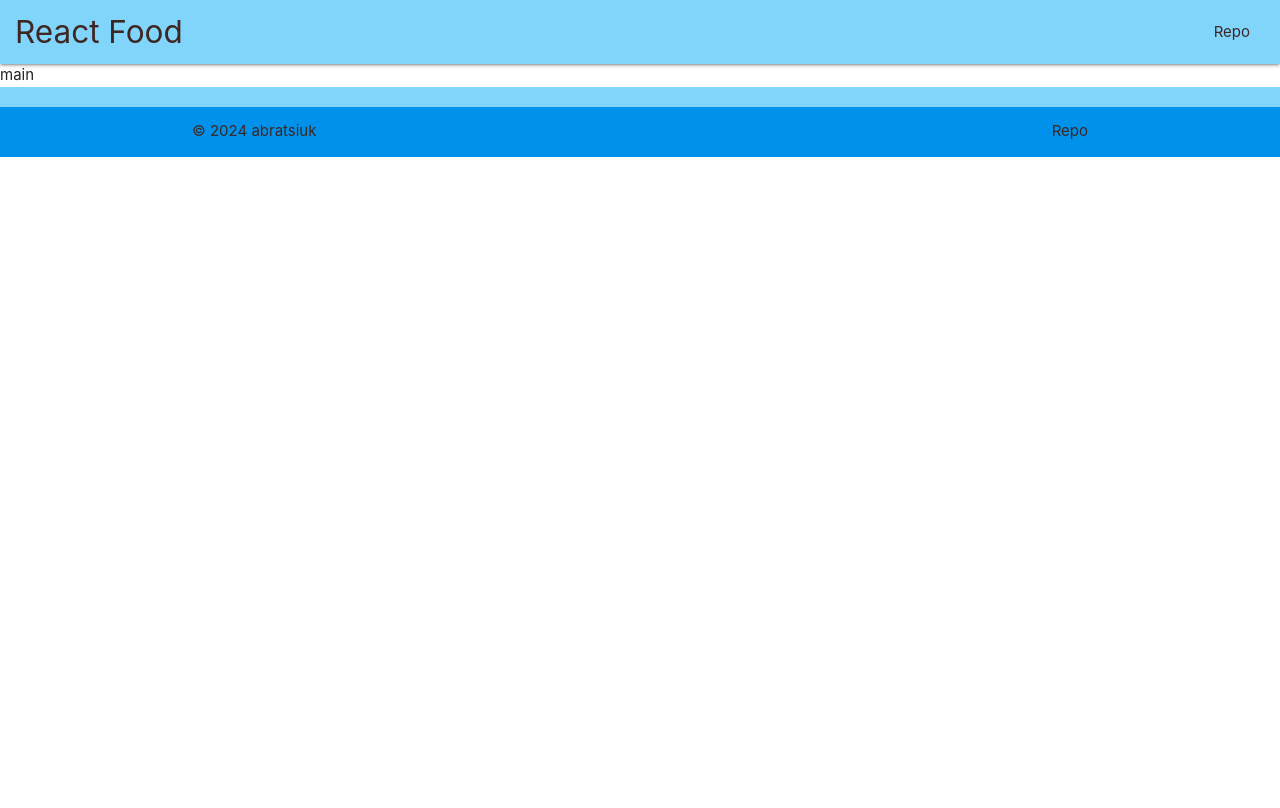
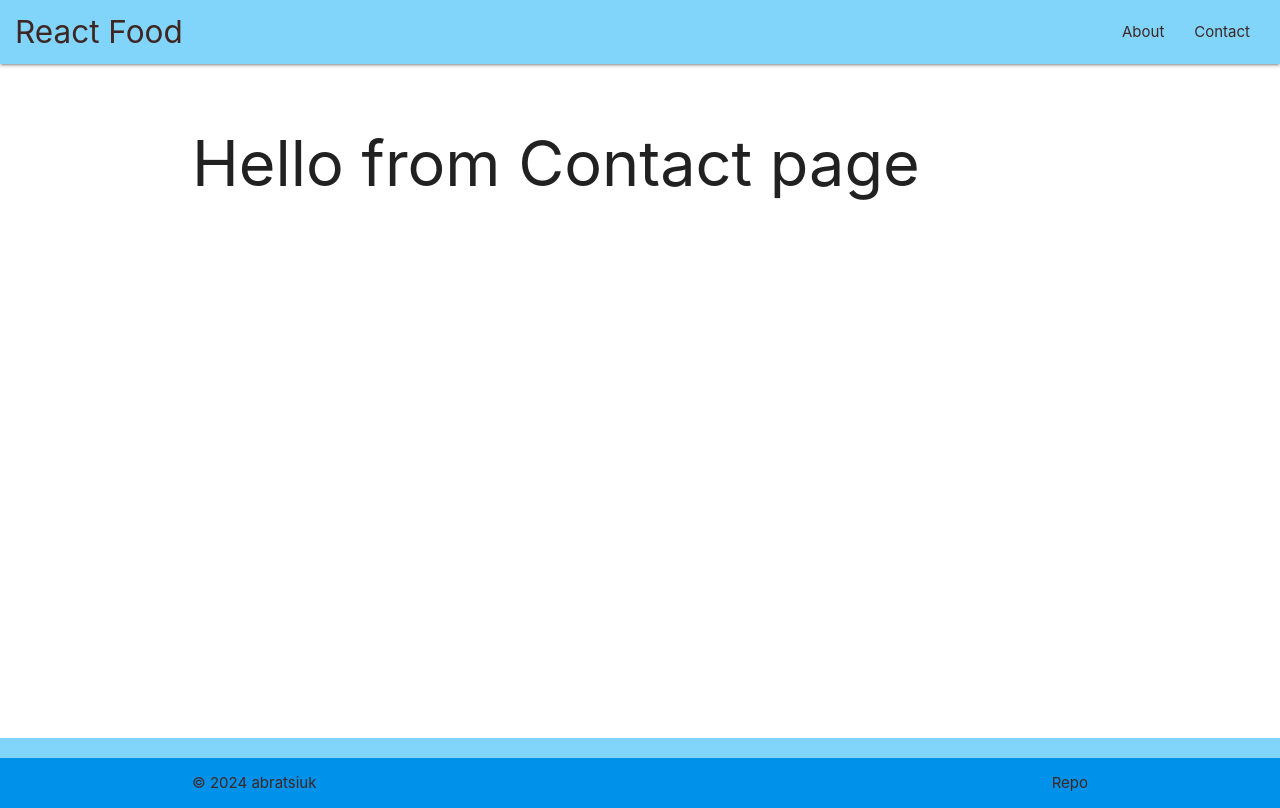
Before and after one commit to abratsiuk/01.react.food, a React (Create React App) app: page /contacts in a window 1280 px wide. Built offline with nearby package versions, Linux system fonts and the light colour scheme.

Commit message:
change to react-router v6

```diff
--- a/package.json
+++ b/package.json
@@ -1,6 +1,5 @@
 {
   "name": "temp",
-  "homepage": "https://abratsiuk.github.io/01.react.food/",
   "version": "0.1.0",
   "private": true,
   "dependencies": {
@@ -10,7 +9,7 @@
     "gh-pages": "^6.2.0",
     "react": "^18.3.1",
     "react-dom": "^18.3.1",
-    "react-router-dom": "^5.2.0",
+    "react-router-dom": "^6.28.0",
     "react-scripts": "5.0.1",
     "web-vitals": "^2.1.4"
   },
@@ -41,6 +40,7 @@
     ]
   },
   "devDependencies": {
+    "@babel/plugin-proposal-private-property-in-object": "^7.21.11",
     "@eslint/js": "^9.11.1",
     "eslint": "^8.57.1",
     "eslint-plugin-react": "^7.37.2",
--- a/src/App.jsx
+++ b/src/App.jsx
@@ -1,13 +1,36 @@
+import { BrowserRouter as Router, Route, Routes } from 'react-router-dom';
 import React from 'react';
 import { Header } from './components/Header';
 import { Footer } from './components/Footer';
+import { Home } from './pages/Home';
+import { About } from './pages/About';
+import { Contact } from './pages/Contact';
+import { NotFound } from './pages/NotFound';
 
 function App() {
     return (
         <>
-            <Header />
-            <div>main</div>
-            <Footer />
+            <Router>
+                <Header />
+                <main className='container content'>
+                    <Routes>
+                        <Route
+                            path='/'
+                            element={<Home />}
+                        />
+                        <Route
+                            path='/about'
+                            element={<About />}
+                        />
+                        <Route
+                            path='/contacts'
+                            element={<Contact />}
+                        />
+                        <Route element={<NotFound />} />
+                    </Routes>
+                </main>
+                <Footer />
+            </Router>
         </>
     );
 }
--- a/src/components/Footer.jsx
+++ b/src/components/Footer.jsx
@@ -12,6 +12,7 @@ function Footer() {
                         className='brown-text text-darken-4 right'
                         href='https://github.com/abratsiuk/01.react.food'
                         target='_blank'
+                        rel='noreferrer'
                     >
                         Repo
                     </a>
--- a/src/components/Header.jsx
+++ b/src/components/Header.jsx
@@ -1,28 +1,36 @@
 import React from 'react';
+import { Link } from 'react-router-dom';
 
 function Header() {
     return (
         <nav className='light-blue lighten-3'>
             <div className='nav-wrapper'>
-                <a
-                    href='https://github.com/abratsiuk/01.react.food'
+                <Link
+                    to='/'
                     className='brand-logo brown-text text-darken-4'
-                    target='_blank'
                 >
                     React Food
-                </a>
+                </Link>
                 <ul
                     id='nav-mobile'
                     className='right hide-on-med-and-down'
                 >
                     <li>
-                        <a
-                            href='https://github.com/abratsiuk/01.react.food'
+                        <Link
+                            to={`/about`}
                             className='brown-text text-darken-4'
-                            target='_blank'
                         >
-                            Repo
-                        </a>
+                            About
+                        </Link>
+                    </li>
+
+                    <li>
+                        <Link
+                            to={`/contacts`}
+                            className='brown-text text-darken-4'
+                        >
+                            Contact
+                        </Link>
                     </li>
                 </ul>
             </div>
--- /dev/null
+++ b/src/pages/About.jsx
@@ -0,0 +1,9 @@
+function About() {
+    return (
+        <div>
+            <h1>Hello from About page</h1>
+        </div>
+    );
+}
+
+export { About };
--- /dev/null
+++ b/src/pages/Contact.jsx
@@ -0,0 +1,9 @@
+function Contact() {
+    return (
+        <div>
+            <h1>Hello from Contact page</h1>
+        </div>
+    );
+}
+
+export { Contact };
--- /dev/null
+++ b/src/pages/Home.jsx
@@ -0,0 +1,9 @@
+function Home() {
+    return (
+        <div>
+            <h1>Hello from Home page</h1>
+        </div>
+    );
+}
+
+export { Home };
--- /dev/null
+++ b/src/pages/NotFound.jsx
@@ -0,0 +1,9 @@
+function NotFound() {
+    return (
+        <div>
+            <h1>Page not found</h1>
+        </div>
+    );
+}
+
+export { NotFound };
```
Also changed, not shown: 1 other file (tests, documents, lock files or other folders).
